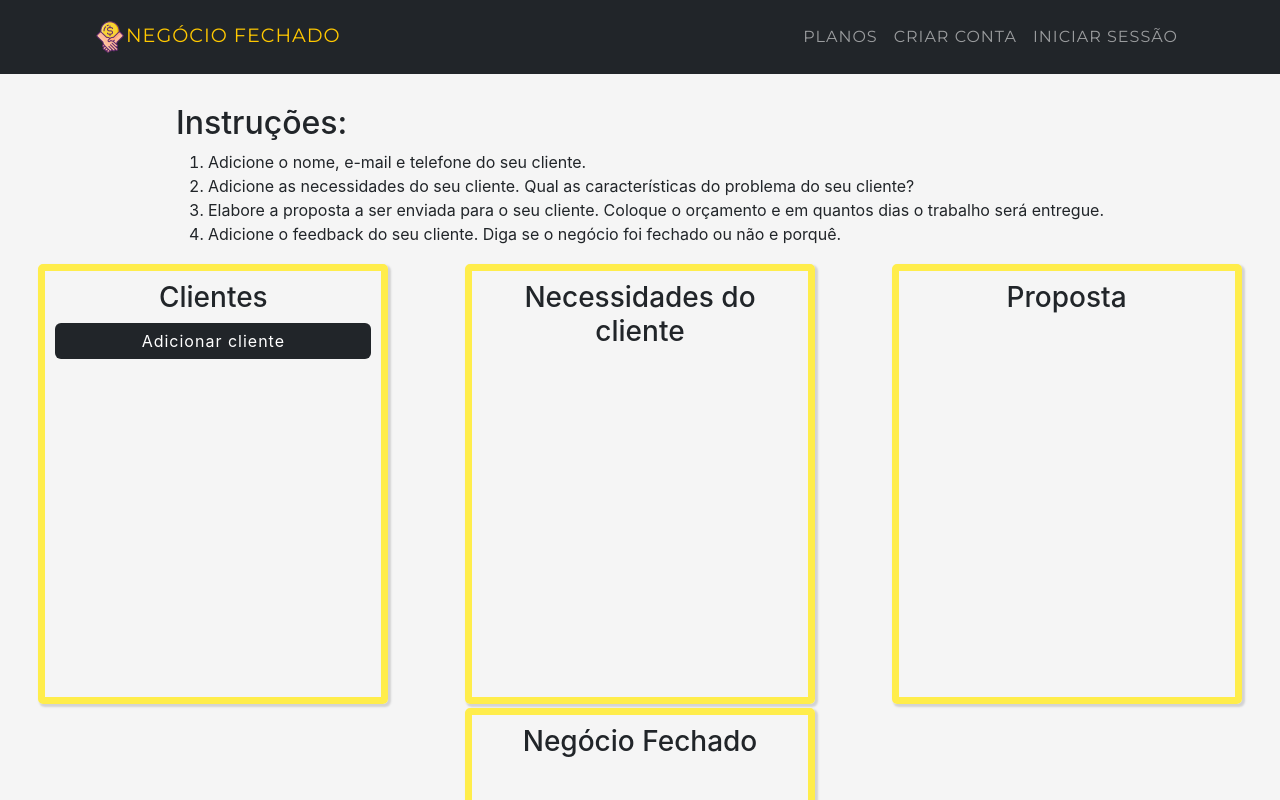
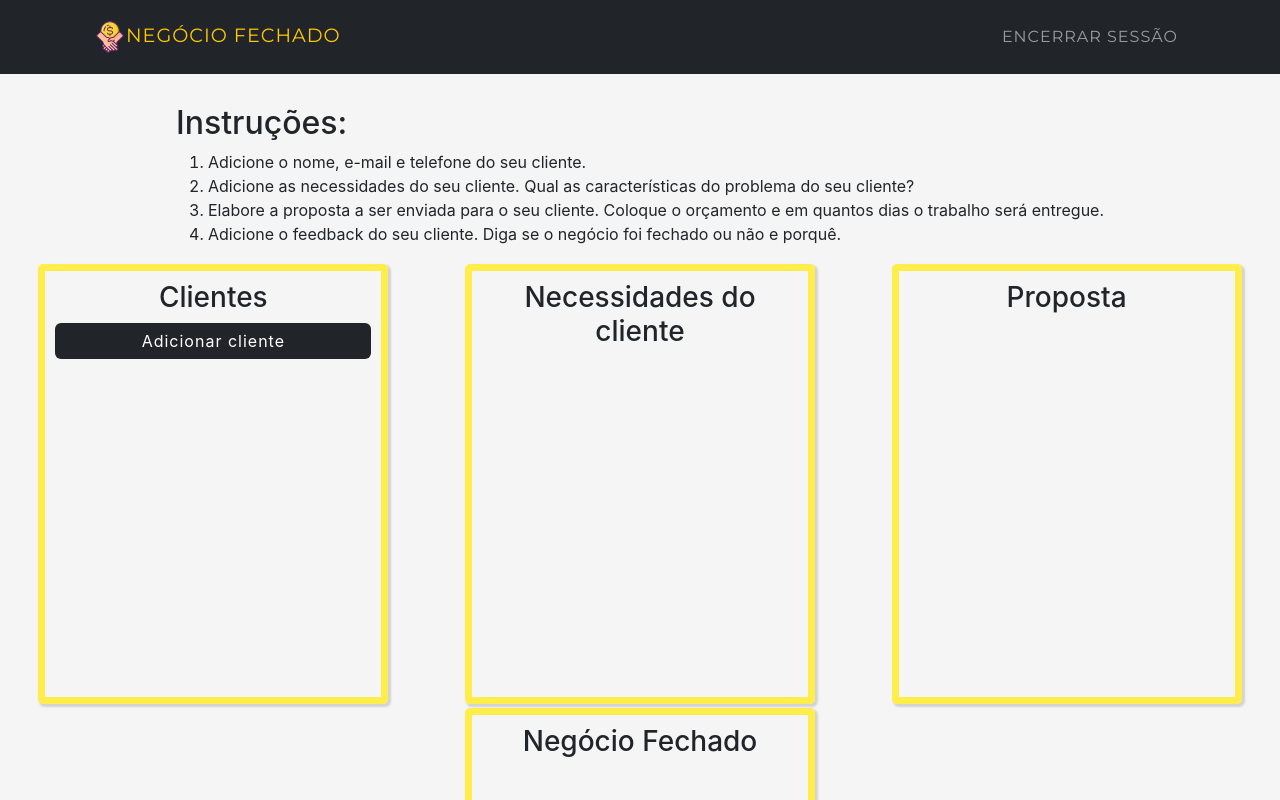
Before and after one commit to Karla-Silva/CRM-Negocio-Fechado, a React (Create React App) app: page /dashboard in a window 1280 px wide. Shown: the top 800 px of the page. Built offline with nearby package versions, Linux system fonts and the light colour scheme.

Commit message:
navbar logout

```diff
--- a/src/components/login.js
+++ b/src/components/login.js
@@ -15,9 +15,9 @@ const Login = () => {
 			email,
 			password
 		}
-
+		console.log(body)
 		try{
-			const promise = await axios.post('https://crm-api-6ska.onrender.com/login', body)
+			const promise = await axios.post('http://localhost:4000/login', body)
 			localStorage.setItem('token', promise.data)
 			window.location.href = '/dashboard'
 		}catch(err){
--- /dev/null
+++ b/src/components/navigationbarlogout.js
@@ -0,0 +1,26 @@
+import React from "react"
+import Container from 'react-bootstrap/Container';
+import Navbar from 'react-bootstrap/Navbar';
+import Nav from 'react-bootstrap/Nav';
+import "../styles/navbar.css"
+
+const NavigationbarLogout = () => {
+  return(
+    <Navbar bg="dark" variant="dark" fixed="top" expand="lg" className="mainNav">
+        <Container>
+          <Navbar.Brand href="/" className='text-uppercase navbar-brand'>
+            <img src="favicon.png" alt="Logomarca da Negócio Fechado CRM. É composta por um aperto de mãos e uma moeda dourada" styles="width:32px; height: 32px;"></img>
+            Negócio Fechado
+          </Navbar.Brand>
+          <Navbar.Toggle aria-controls="basic-navbar-nav" />
+          <Navbar.Collapse id="basic-navbar-nav" className="justify-content-end">
+            <Nav className="mr-auto text-uppercase">
+                <Nav.Link href="login">Encerrar Sessão</Nav.Link>
+            </Nav>
+          </Navbar.Collapse>
+        </Container>
+      </Navbar>
+  )
+}
+
+export default NavigationbarLogout;
--- a/src/components/register.js
+++ b/src/components/register.js
@@ -1,13 +1,11 @@
 import React,{ useState } from "react"
-import { useNavigate } from 'react-router-dom'
+//import { useNavigate } from 'react-router-dom'
 import logo from "../assets/favicon.png"
 import "../styles/register.css"
-import axios from "axios";
-
-
+import axios from "axios"
 
 const Register = () => {
-    const navigate = useNavigate()
+    //const navigate = useNavigate()
 
 	const [name, setName] = useState('')
 	const [email, setEmail] = useState('')
@@ -29,13 +27,12 @@ const Register = () => {
 		}
 		console.log(body)
 		try{
-			await axios.post('https://crm-api-6ska.onrender.com/register', body,
-			{headers: {
-				'Content-Type': 'application/json'
-			}})
-			navigate("/dashboard")
+			const promise = await axios.post('http://localhost:4000/register', body)
+			console.log(promise)
+			localStorage.setItem('token', promise.data)
+			window.location.href = '/dashboard'
 		}catch(error){
-			console.error(error.response.data)
+			console.log(error)
 		}
 	}
 
--- a/src/pages/Dashboard.js
+++ b/src/pages/Dashboard.js
@@ -1,14 +1,14 @@
 import React from 'react'
 //import jwt from 'jsonwebtoken'
 //import { useHistory } from 'react-router-dom'
-import Navigationbar from '../components/navigationbar'
+import NavigationbarLogout from '../components/navigationbarlogout'
 import Footer from '../components/footer'
 import DB from '../components/dashboard'
 
 const Dashboard = () => {
 	return (
 		<div>
-			<Navigationbar/>
+			<NavigationbarLogout/>
 			<DB/>
 			<Footer/>
 		</div>
```
